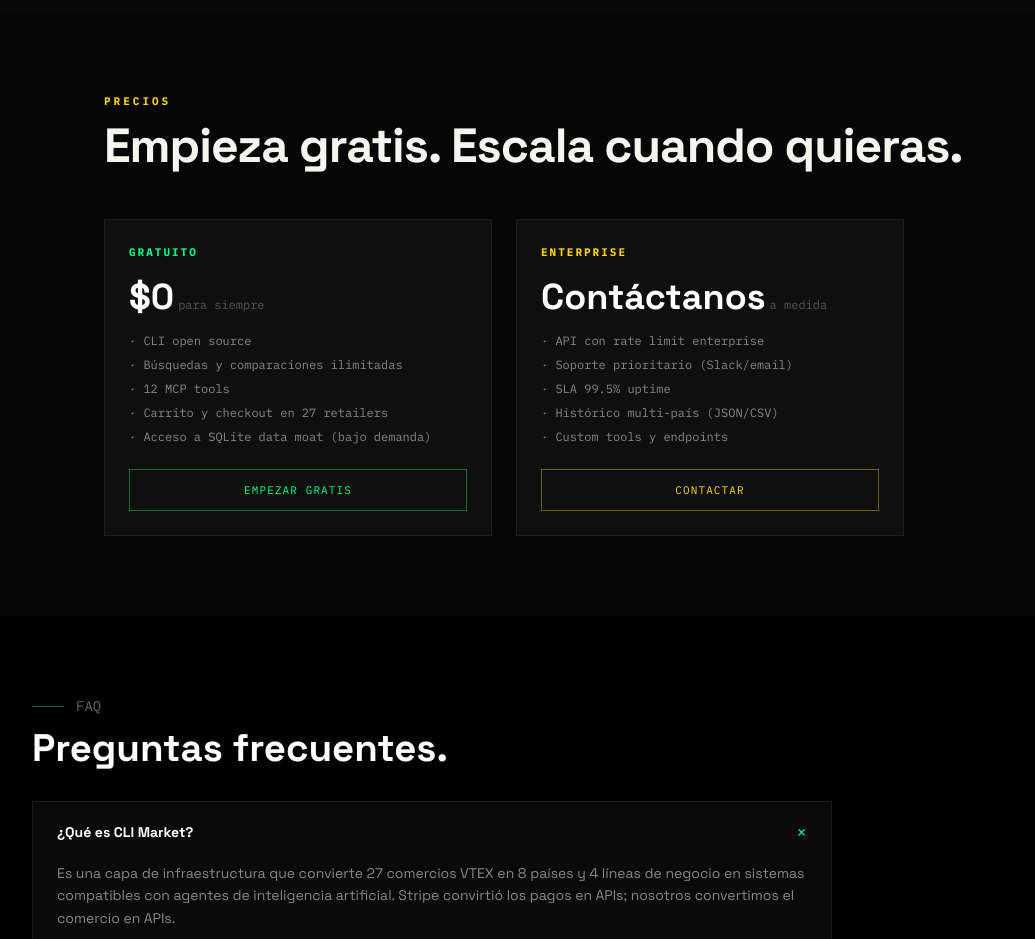
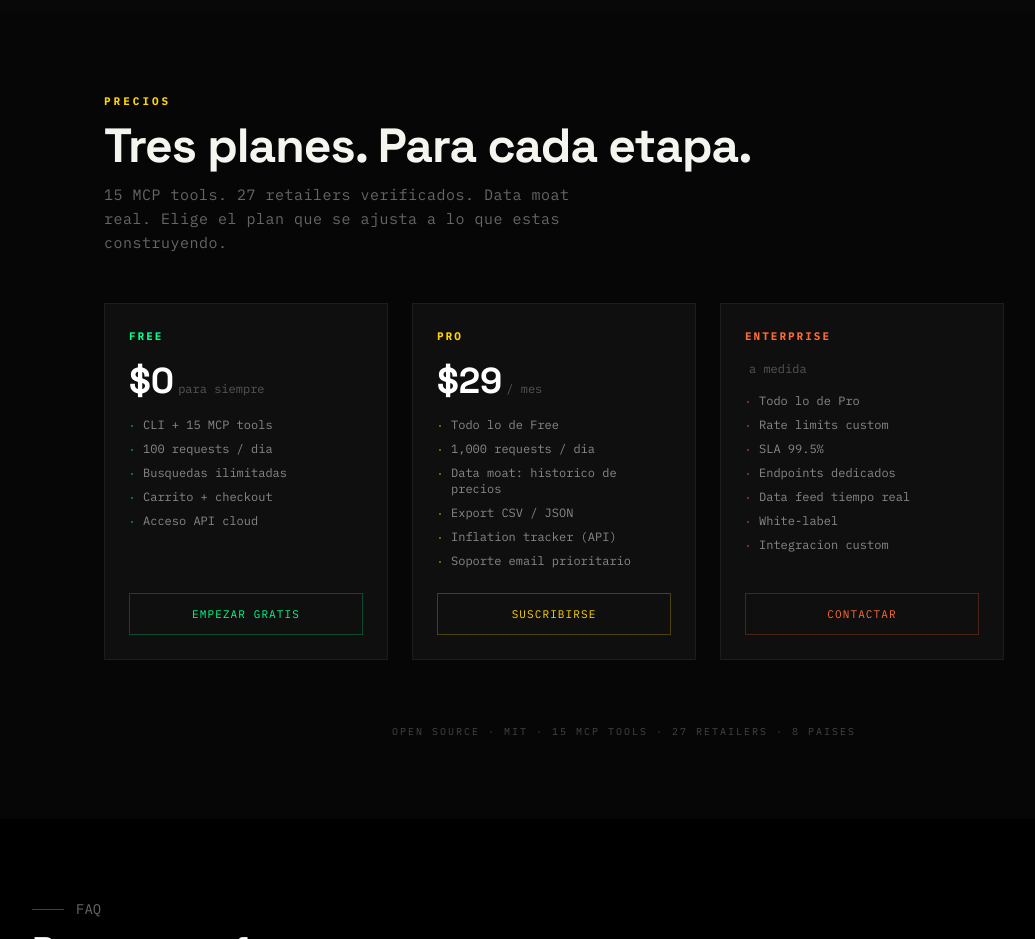
Before and after one commit to Treevu-ai/cli-market-world, a Next.js app in the folder landing/: page / in a window 1280 px wide. Shown: the part 4480-5419 px from the top of the page, without its empty margins (16-1051 px from the left). Built offline with nearby package versions, Linux system fonts and the light colour scheme.

Commit message:
pricing: strategic 3-tier — Free / Pro 9 / Enterprise, aligned to real scale

```diff
--- a/landing/components/Pricing.tsx
+++ b/landing/components/Pricing.tsx
@@ -1,58 +1,61 @@
 "use client";
 import { useLang } from "@/lib/LanguageContext";
 
+const tiers = [
+  { key:"free", title_es:"Free", title_en:"Free", price:"$0", period_es:"para siempre", period_en:"forever", color:"#00FF88",
+    f_es:["CLI + 15 MCP tools","100 requests / dia","Busquedas ilimitadas","Carrito + checkout","Acceso API cloud"],
+    f_en:["CLI + 15 MCP tools","100 requests / day","Unlimited searches","Cart + checkout","Cloud API access"],
+    cta_es:"Empezar gratis", cta_en:"Start free", href:"https://github.com/Treevu-ai/cli-market-world" },
+  { key:"pro", title_es:"Pro", title_en:"Pro", price:"$29", period_es:"/ mes", period_en:"/ month", color:"#FFD600",
+    f_es:["Todo lo de Free","1,000 requests / dia","Data moat: historico de precios","Export CSV / JSON","Inflation tracker (API)","Soporte email prioritario"],
+    f_en:["Everything in Free","1,000 requests / day","Data moat: price history","CSV / JSON export","Inflation tracker (API)","Priority email support"],
+    cta_es:"Suscribirse", cta_en:"Subscribe", href:"mailto:hello@cli-market.dev?subject=Pro" },
+  { key:"enterprise", title_es:"Enterprise", title_en:"Enterprise", price_es:"Contactanos", price_en:"Contact us", period_es:"a medida", period_en:"custom", color:"#FF6B35",
+    f_es:["Todo lo de Pro","Rate limits custom","SLA 99.5%","Endpoints dedicados","Data feed tiempo real","White-label","Integracion custom"],
+    f_en:["Everything in Pro","Custom rate limits","SLA 99.5%","Dedicated endpoints","Real-time data feed","White-label","Custom integration"],
+    cta_es:"Contactar", cta_en:"Contact", href:"mailto:hello@cli-market.dev?subject=Enterprise" },
+];
+
 export default function Pricing() {
-  const { t } = useLang();
+  const { t, lang } = useLang();
+
   return (
     <section id="pricing" className="flex flex-col w-full bg-[#060606] py-12 px-4 sm:py-16 sm:px-6 md:py-[80px] md:px-[120px] gap-8 sm:gap-10 md:gap-[48px]">
       <div className="flex flex-col gap-[12px] w-full">
         <span className="font-mono text-[9px] sm:text-[10px] md:text-[11px] font-bold text-[#FFD600] tracking-[2px] md:tracking-[3px] uppercase">{t("pricing_label")}</span>
         <h2 className="font-grotesk text-[26px] sm:text-[32px] md:text-[48px] font-bold text-[#F5F5F0] tracking-[-1px] leading-[1.05]">
-          {t("pricing_title")}
+          {lang === "es" ? "Tres planes. Para cada etapa." : "Three plans. For every stage."}
         </h2>
+        <p className="font-mono text-[12px] sm:text-[13px] md:text-[15px] text-[#666] tracking-[0.5px] leading-[1.6] max-w-[500px]">
+          {lang === "es" ? "15 MCP tools. 27 retailers verificados. Data moat real. Elige el plan que se ajusta a lo que estas construyendo." : "15 MCP tools. 27 verified retailers. Real data moat. Pick the plan that fits what you are building."}
+        </p>
       </div>
 
-      <div className="grid grid-cols-1 sm:grid-cols-2 gap-6 w-full max-w-[800px]">
-        {/* Free */}
-        <div className="flex flex-col gap-4 p-6 bg-[#0F0F0F] border border-[#1D1D1D]">
-          <span className="font-mono text-[11px] font-bold text-[#00FF88] tracking-[2px] uppercase">{t("pricing_free_title")}</span>
-          <div className="flex items-baseline gap-1">
-            <span className="font-grotesk text-4xl font-bold text-white">{t("pricing_free_price")}</span>
-            <span className="font-mono text-xs text-[#555]">{t("pricing_free_period")}</span>
+      <div className="grid grid-cols-1 sm:grid-cols-3 gap-6 w-full max-w-[900px]">
+        {tiers.map((tier) => (
+          <div key={tier.key} className="flex flex-col gap-4 p-6 bg-[#0F0F0F] border border-[#1D1D1D] hover:border-[#333] transition-all">
+            <span className="font-mono text-[11px] font-bold tracking-[2px] uppercase" style={{ color: tier.color }}>
+              {lang==="es" ? tier.title_es : tier.title_en}
+            </span>
+            <div className="flex items-baseline gap-1">
+              <span className="font-grotesk text-4xl font-bold text-white">{tier.price}</span>
+              <span className="font-mono text-xs text-[#555]">{lang==="es" ? tier.period_es : tier.period_en}</span>
+            </div>
+            <ul className="flex flex-col gap-2 font-mono text-xs text-[#888] flex-1">
+              {(lang==="es" ? tier.f_es : tier.f_en).map((f,i) => (
+                <li key={i} className="flex items-start gap-2"><span className="text-[10px] mt-0.5 shrink-0" style={{color:tier.color}}>·</span><span>{f}</span></li>
+              ))}
+            </ul>
+            <a href={tier.href} className="inline-flex items-center justify-center gap-2 border px-6 py-3 font-mono text-[11px] uppercase tracking-widest transition-all mt-2" style={{borderColor:`${tier.color}40`,color:tier.color}}>
+              {lang==="es" ? tier.cta_es : tier.cta_en}
+            </a>
           </div>
-          <ul className="flex flex-col gap-2 font-mono text-xs text-[#888]">
-            <li>· {t("pricing_free_1")}</li>
-            <li>· {t("pricing_free_2")}</li>
-            <li>· {t("pricing_free_3")}</li>
-            <li>· {t("pricing_free_4")}</li>
-            <li>· {t("pricing_free_5")}</li>
-          </ul>
-          <a href="https://github.com/Treevu-ai/cli-market-world"
-            className="inline-flex items-center justify-center gap-2 border border-[#00FF88]/40 px-6 py-3 font-mono text-[11px] uppercase tracking-widest text-[#00FF88] hover:bg-[#00FF88]/10 transition-all mt-2">
-            {t("pricing_free_cta")}
-          </a>
-        </div>
+        ))}
+      </div>
 
-        {/* Enterprise */}
-        <div className="flex flex-col gap-4 p-6 bg-[#0F0F0F] border border-[#1D1D1D]">
-          <span className="font-mono text-[11px] font-bold text-[#FFD600] tracking-[2px] uppercase">{t("pricing_pro_title")}</span>
-          <div className="flex items-baseline gap-1">
-            <span className="font-grotesk text-4xl font-bold text-white">{t("pricing_pro_price")}</span>
-            <span className="font-mono text-xs text-[#555]">{t("pricing_pro_period")}</span>
-          </div>
-          <ul className="flex flex-col gap-2 font-mono text-xs text-[#888]">
-            <li>· {t("pricing_pro_1")}</li>
-            <li>· {t("pricing_pro_2")}</li>
-            <li>· {t("pricing_pro_3")}</li>
-            <li>· {t("pricing_pro_4")}</li>
-            <li>· {t("pricing_pro_5")}</li>
-          </ul>
-          <a href="mailto:hello@cli-market.dev"
-            className="inline-flex items-center justify-center gap-2 border border-[#FFD600]/40 px-6 py-3 font-mono text-[11px] uppercase tracking-widest text-[#FFD600] hover:bg-[#FFD600]/10 transition-all mt-2">
-            {t("pricing_pro_cta")}
-          </a>
-        </div>
-      </div>
+      <p className="font-mono text-[10px] text-[#444] tracking-[2px] text-center mt-4">
+        {lang==="es" ? "OPEN SOURCE · MIT · 15 MCP TOOLS · 27 RETAILERS · 8 PAISES" : "OPEN SOURCE · MIT · 15 MCP TOOLS · 27 RETAILERS · 8 COUNTRIES"}
+      </p>
     </section>
   );
 }
```
